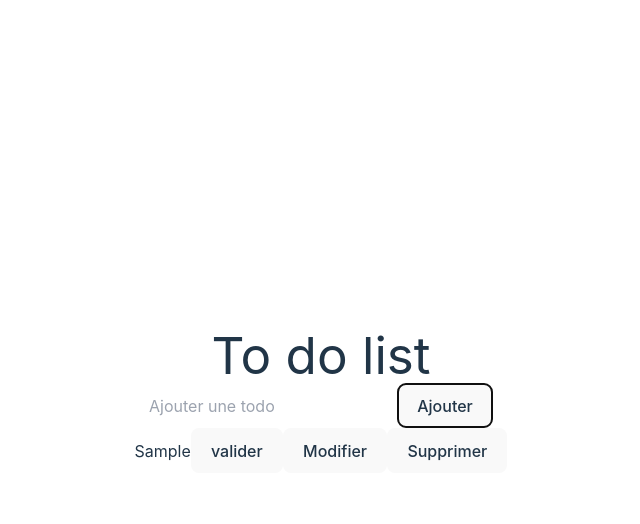
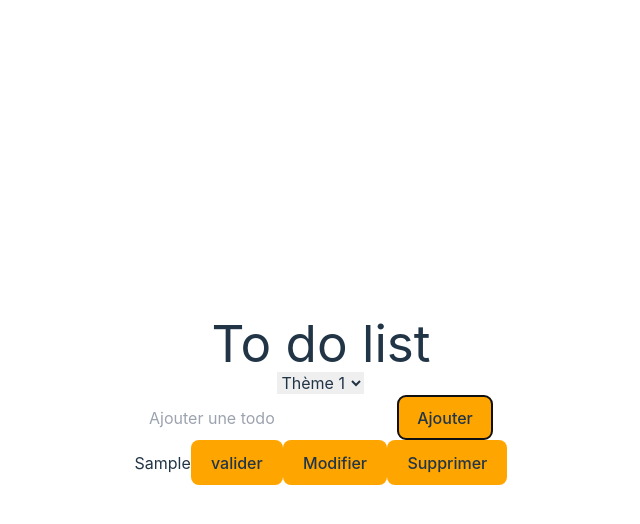
Before and after one commit to Kelaven/todolistReact, a React (Vite) app: page / in a window 1280 px wide. Both pictures are taken after typing "Sample" into the empty fields and a click on the button "Ajouter". Shown: the top 524 px of the page, without its empty margins (319-959 px from the left). Built offline with nearby package versions, Linux system fonts and the light colour scheme.

Commit message:
feat(theme): theme added

```diff
--- a/src/App.css
+++ b/src/App.css
@@ -49,3 +49,10 @@
 li {
   cursor: pointer;
 }
+
+.btn-primary {
+  background-color: #ffa500;
+}
+.btn-secondary {
+  background-color: #ff4500;
+}
--- a/src/App.jsx
+++ b/src/App.jsx
@@ -2,9 +2,11 @@ import { useState } from "react";
 import "./App.css";
 import AddTodo from "./components/AddTodo";
 import TodoList from "./components/TodoList";
+import themeContext from "./context/theme";
 
 function App() {
   const [todoList, setTodoList] = useState([]);
+  const [theme, setTheme] = useState("primary");
 
   function addTodo(content) {
     const todo = {
@@ -67,11 +69,19 @@ function App() {
       )
     );
   }
+  function handleChange(e) {
+    setTheme(e.target.value);
+  }
 
   return (
+    <themeContext.Provider value={theme}>
       <div className="p-20">
         <div className="card">
-        <h1 className="mb-20">To do list</h1>
+          <h1 className="mb-6">To do list</h1>
+          <select className="mb-12" onChange={handleChange} value={theme}>
+            <option value="primary">Thème 1</option>
+            <option value="secondary">Thème 2</option>
+          </select>
           <AddTodo addTodo={addTodo} />
           <TodoList
             todoList={todoList}
@@ -83,6 +93,7 @@ function App() {
           />
         </div>
       </div>
+    </themeContext.Provider>
   );
 }
 
--- a/src/components/Button.jsx
+++ b/src/components/Button.jsx
@@ -1,8 +1,17 @@
-import React from "react";
+import React, { useContext } from "react";
+import themeContext from "../context/theme";
 
-function Button({ text, ...props }) {
+function Button({ text, className, ...props }) {
   // props pour récupérer toutes les autres propriétés des boutons, par exemple les évènements onClick
-  return <button {...props}>{text}</button>;
+
+  const theme = useContext(themeContext);
+  console.log(theme);
+
+  return (
+    <button {...props} className={`btn-${theme} mx-1`}>
+      {text}
+    </button>
+  );
 }
 
 export default Button;
--- a/src/components/TodoItem.jsx
+++ b/src/components/TodoItem.jsx
@@ -17,7 +17,6 @@ function TodoItem({ todo, deleteTodo, toggleTodo, editTodo, selectTodo }) {
           e.stopPropagation();
           toggleTodo();
         }}
-        className="me-2"
       ></Button>
       <Button
         text="Modifier"
@@ -25,7 +24,6 @@ function TodoItem({ todo, deleteTodo, toggleTodo, editTodo, selectTodo }) {
           e.stopPropagation();
           editTodo();
         }}
-        className="me-2"
       ></Button>
       <Button
         text="Supprimer"
@@ -33,7 +31,6 @@ function TodoItem({ todo, deleteTodo, toggleTodo, editTodo, selectTodo }) {
           e.stopPropagation();
           deleteTodo(todo._id);
         }}
-        className="me-2"
       ></Button>
     </li>
   );
--- /dev/null
+++ b/src/context/theme.jsx
@@ -0,0 +1,5 @@
+import { createContext } from "react";
+
+const themeContext = createContext("primary");
+
+export default themeContext;
```
Lines whose indentation alone changed are shown as unchanged.
